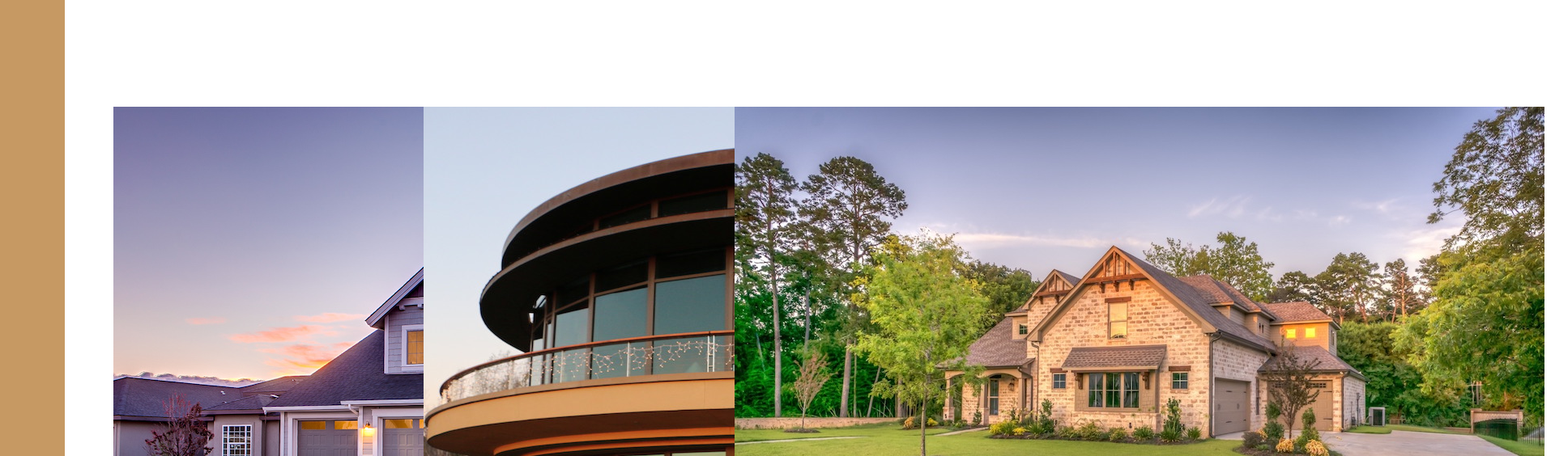
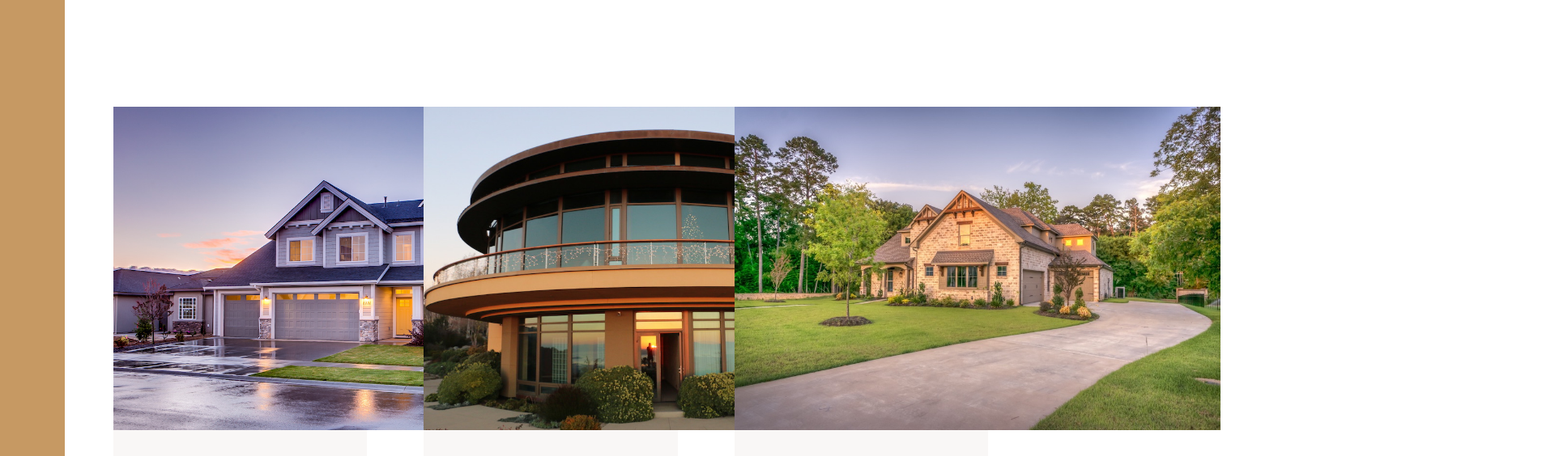
Before and after one commit to nazarepiedady/nexter, a website: page index.html in a window 1280 px wide. Shown: the part 1720-2284 px from the top of the page at 81% size, 1920 px wide, since content can reach past the window. Drawn offline with nearby package versions, Linux system fonts and the light colour scheme; files that its build step writes are made by us from their sources.

Commit message:
Apply styles to home image

```diff
--- a/sass/_homes.scss
+++ b/sass/_homes.scss
@@ -11,4 +11,11 @@
   grid-row-gap: 3.5rem;
   grid-template-columns: repeat(2, 1fr);
   background-color: $color-grey--light-1;
+
+  &__img {
+    z-index: 1;
+    width: 100%;
+    grid-row: 1 / 2;
+    grid-column: 1 / -1;
+  }
 }
```
